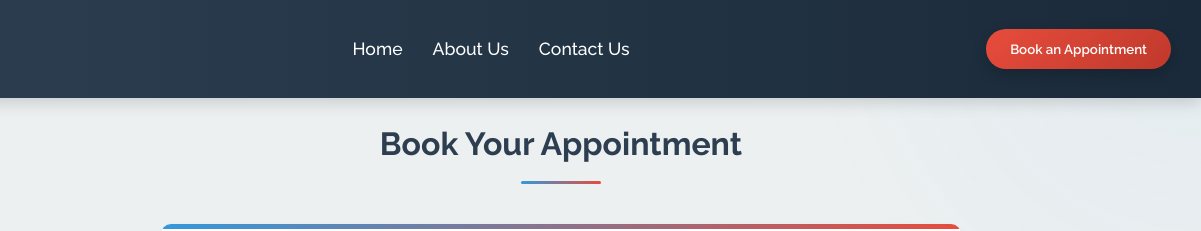
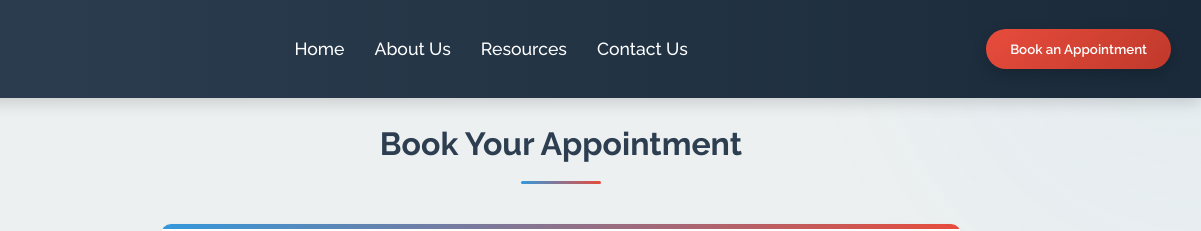
Before and after one commit to DeeBest22/Dominion-Medical-Center, a plain HTML site: page book_appointment.html in a window 1280 px wide. Shown: the top 231 px of the page, 79-1280 px from the left. Drawn offline with Linux system fonts and the light colour scheme.

Commit message:
Update book_appointment.html

```diff
--- a/book_appointment.html
+++ b/book_appointment.html
@@ -16,6 +16,7 @@
         <ul class="nav-desktop">
             <li><a href="index.html">Home</a></li>
             <li><a href="About_Us.html">About Us</a></li>
+            <li><a href="Dominion-Class.html">Resources</a></li>
             <li><a href="contact.html">Contact Us</a></li>
         </ul>
 
```
